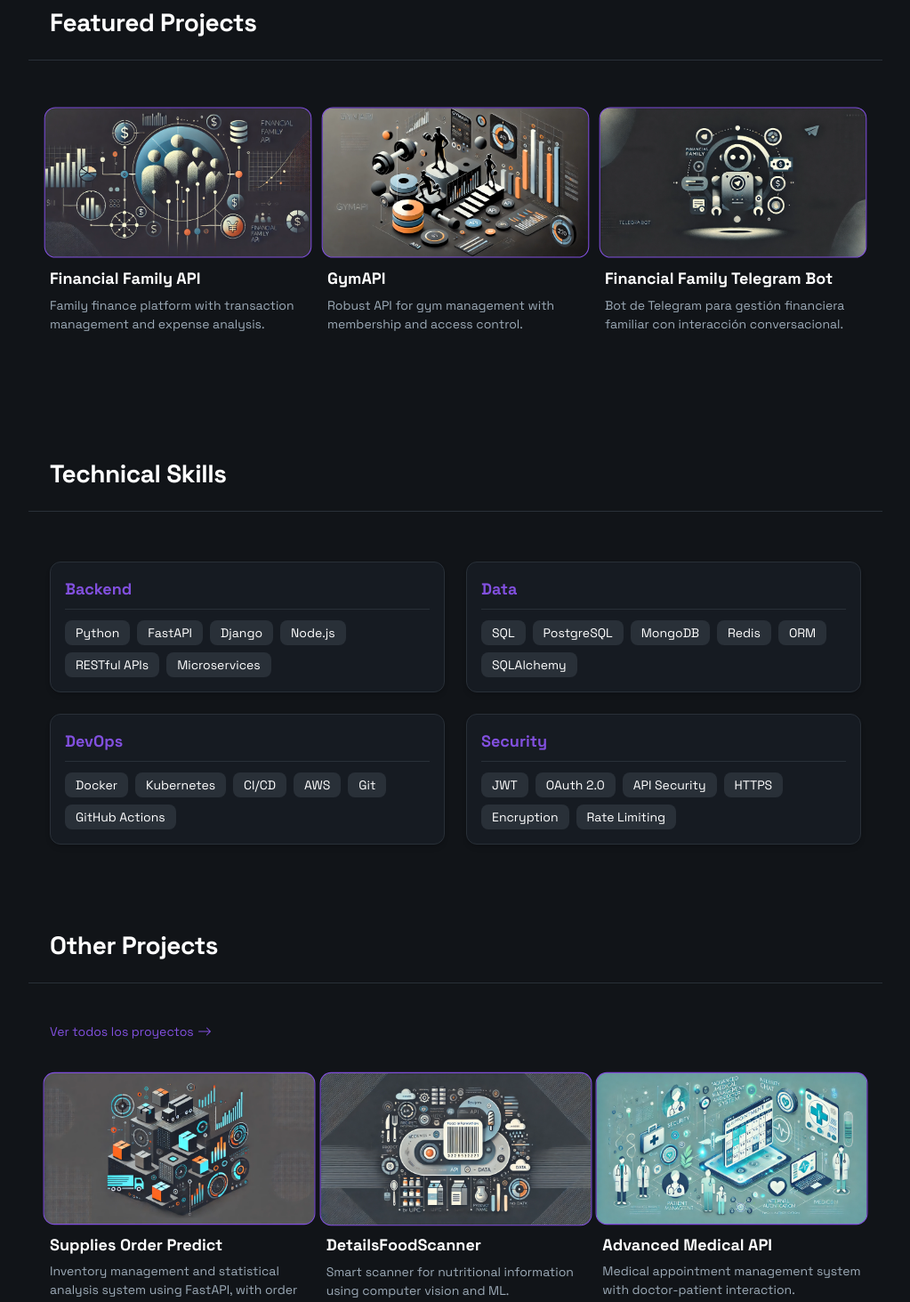
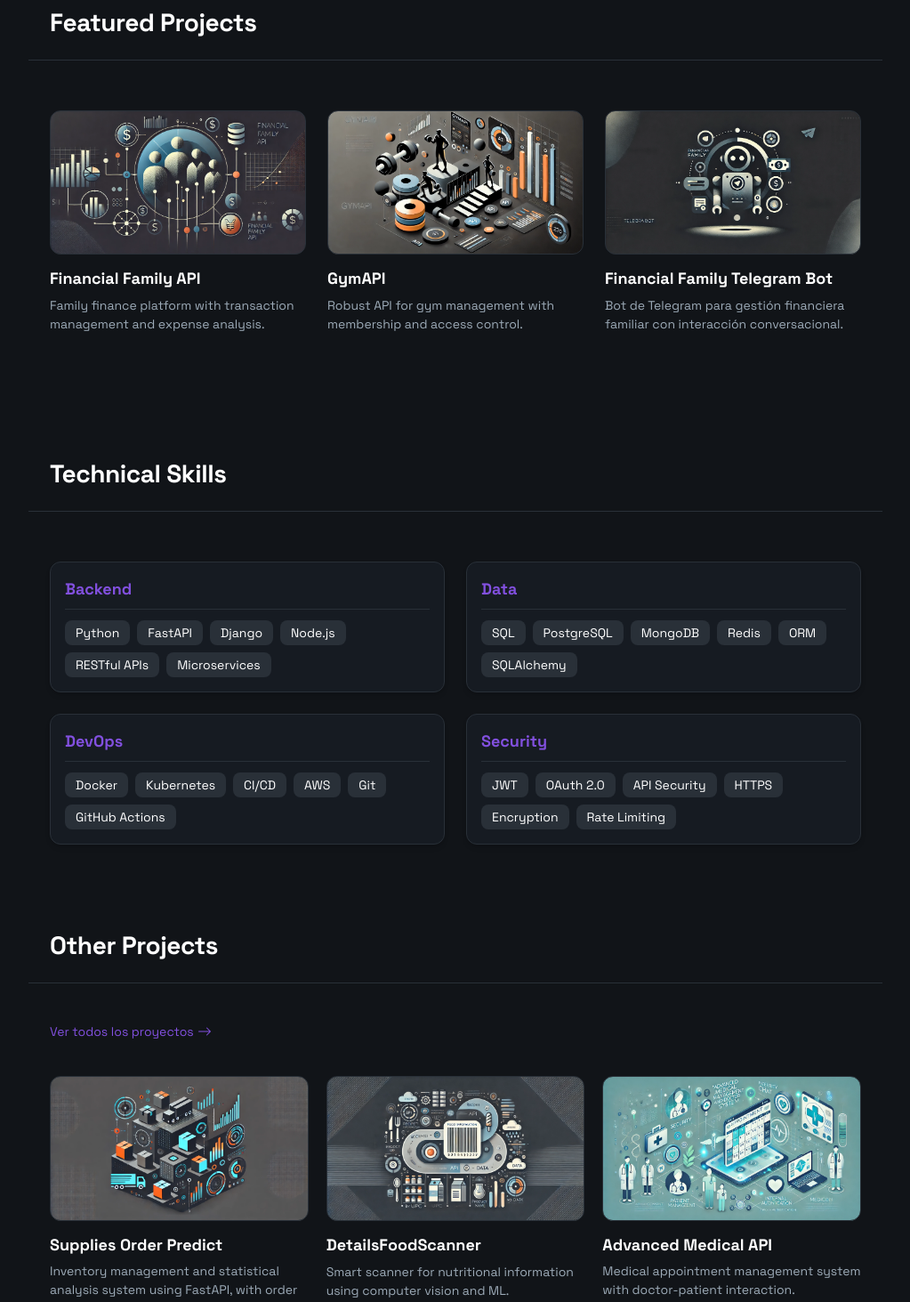
Before and after one commit to Alexmontesino96/portfolio, a React (Vite) app: page / in a window 1280 px wide. Shown: the part 440-1903 px from the top of the page at 89% size, without its empty margins (128-1151 px from the left). Built offline with nearby package versions, Linux system fonts and the light colour scheme.

Commit message:
Cambiado efecto de tarjetas en vista de escritorio para activarse solo con hover del cursor

```diff
--- a/src/pages/Home.jsx
+++ b/src/pages/Home.jsx
@@ -27,7 +27,10 @@ function Home() {
         profileRef.current.style.transform = `scale(${scaleValue})`;
       }
 
-      // Animar las tarjetas de proyectos en todas las pantallas, no solo en móviles
+      // Animar las tarjetas de proyectos solo en móviles durante el scroll
+      // En escritorio se aplicará solo con hover en CSS
+      const isMobile = window.innerWidth < 768;
+      if (isMobile) {
         projectRefs.forEach((ref, index) => {
           if (ref.current) {
             const elementRect = ref.current.getBoundingClientRect();
@@ -64,6 +67,7 @@ function Home() {
             }
           }
         });
+      }
     };
 
     // Ejecutar una vez cuando el componente se monta para aplicar efectos iniciales
@@ -157,10 +161,10 @@ function Home() {
             <Link to="/project/financial-family-api" className="flex flex-col gap-4 pb-3 group">
               <div
                 ref={projectRefs[0]}
-                className="w-full bg-center bg-no-repeat aspect-video bg-cover rounded-xl transform md:group-hover:scale-[1.05] group-hover:scale-[1.02] transition-all duration-300 border border-[#293038] group-hover:border-[--violet-9] shadow-lg md:group-hover:shadow-[0_0_15px_rgba(var(--violet-9-rgb),0.4)]"
+                className="w-full bg-center bg-no-repeat aspect-video bg-cover rounded-xl transform hover:md:scale-[1.05] md:hover:border-[--violet-9] md:hover:shadow-[0_0_15px_rgba(var(--violet-9-rgb),0.4)] transition-all duration-300 border border-[#293038]"
                 style={{
                   backgroundImage: 'url("/family_financial_api_photo.webp")',
-                  transition: 'transform 0.5s ease, border-color 0.5s ease, box-shadow 0.5s ease, translate 0.5s ease',
+                  transition: 'transform 0.5s ease, border-color 0.5s ease, box-shadow 0.5s ease',
                   transformOrigin: 'center center'
                 }}
               ></div>
@@ -172,10 +176,10 @@ function Home() {
             <Link to="/project/gym-api" className="flex flex-col gap-4 pb-3 group">
               <div
                 ref={projectRefs[1]}
-                className="w-full bg-center bg-no-repeat aspect-video bg-cover rounded-xl transform md:group-hover:scale-[1.05] group-hover:scale-[1.02] transition-all duration-300 border border-[#293038] group-hover:border-[--violet-9] shadow-lg md:group-hover:shadow-[0_0_15px_rgba(var(--violet-9-rgb),0.4)]"
+                className="w-full bg-center bg-no-repeat aspect-video bg-cover rounded-xl transform hover:md:scale-[1.05] md:hover:border-[--violet-9] md:hover:shadow-[0_0_15px_rgba(var(--violet-9-rgb),0.4)] transition-all duration-300 border border-[#293038]"
                 style={{
                   backgroundImage: 'url("/gym_api_photo.webp")',
-                  transition: 'transform 0.5s ease, border-color 0.5s ease, box-shadow 0.5s ease, translate 0.5s ease',
+                  transition: 'transform 0.5s ease, border-color 0.5s ease, box-shadow 0.5s ease',
                   transformOrigin: 'center center'
                 }}
               ></div>
@@ -187,10 +191,10 @@ function Home() {
             <Link to="/project/financial-family-telegram-bot" className="flex flex-col gap-4 pb-3 group">
               <div
                 ref={projectRefs[2]}
-                className="w-full bg-center bg-no-repeat aspect-video bg-cover rounded-xl transform md:group-hover:scale-[1.05] group-hover:scale-[1.02] transition-all duration-300 border border-[#293038] group-hover:border-[--violet-9] shadow-lg md:group-hover:shadow-[0_0_15px_rgba(var(--violet-9-rgb),0.4)]"
+                className="w-full bg-center bg-no-repeat aspect-video bg-cover rounded-xl transform hover:md:scale-[1.05] md:hover:border-[--violet-9] md:hover:shadow-[0_0_15px_rgba(var(--violet-9-rgb),0.4)] transition-all duration-300 border border-[#293038]"
                 style={{
                   backgroundImage: 'url("/telegra_bot_financial_family.webp")',
-                  transition: 'transform 0.5s ease, border-color 0.5s ease, box-shadow 0.5s ease, translate 0.5s ease',
+                  transition: 'transform 0.5s ease, border-color 0.5s ease, box-shadow 0.5s ease',
                   transformOrigin: 'center center'
                 }}
               ></div>
@@ -269,10 +273,10 @@ function Home() {
             <Link to="/project/supplies-order-predict" className="flex flex-col gap-4 pb-3 group">
               <div
                 ref={projectRefs[3]}
-                className="w-full bg-center bg-no-repeat aspect-video bg-cover rounded-xl transform md:group-hover:scale-[1.05] group-hover:scale-[1.02] transition-all duration-300 border border-[#293038] group-hover:border-[--violet-9] shadow-lg md:group-hover:shadow-[0_0_15px_rgba(var(--violet-9-rgb),0.4)]"
+                className="w-full bg-center bg-no-repeat aspect-video bg-cover rounded-xl transform hover:md:scale-[1.05] md:hover:border-[--violet-9] md:hover:shadow-[0_0_15px_rgba(var(--violet-9-rgb),0.4)] transition-all duration-300 border border-[#293038]"
                 style={{
                   backgroundImage: 'url("/order_predict.webp")',
-                  transition: 'transform 0.5s ease, border-color 0.5s ease, box-shadow 0.5s ease, translate 0.5s ease',
+                  transition: 'transform 0.5s ease, border-color 0.5s ease, box-shadow 0.5s ease',
                   transformOrigin: 'center center'
                 }}
               ></div>
@@ -285,10 +289,10 @@ function Home() {
             <a href="https://github.com/Alexmontesino96/DetailsFoodScanner" target="_blank" className="flex flex-col gap-4 pb-3 group">
               <div
                 ref={projectRefs[4]}
-                className="w-full bg-center bg-no-repeat aspect-video bg-cover rounded-xl transform md:group-hover:scale-[1.05] group-hover:scale-[1.02] transition-all duration-300 border border-[#293038] group-hover:border-[--violet-9] shadow-lg md:group-hover:shadow-[0_0_15px_rgba(var(--violet-9-rgb),0.4)]"
+                className="w-full bg-center bg-no-repeat aspect-video bg-cover rounded-xl transform hover:md:scale-[1.05] md:hover:border-[--violet-9] md:hover:shadow-[0_0_15px_rgba(var(--violet-9-rgb),0.4)] transition-all duration-300 border border-[#293038]"
                 style={{
                   backgroundImage: 'url("/detail_food_scanner.webp")',
-                  transition: 'transform 0.5s ease, border-color 0.5s ease, box-shadow 0.5s ease, translate 0.5s ease',
+                  transition: 'transform 0.5s ease, border-color 0.5s ease, box-shadow 0.5s ease',
                   transformOrigin: 'center center'
                 }}
               ></div>
@@ -301,10 +305,10 @@ function Home() {
             <a href="https://github.com/Alexmontesino96/api-citas-medicas-main" target="_blank" className="flex flex-col gap-4 pb-3 group">
               <div
                 ref={projectRefs[5]}
-                className="w-full bg-center bg-no-repeat aspect-video bg-cover rounded-xl transform md:group-hover:scale-[1.05] group-hover:scale-[1.02] transition-all duration-300 border border-[#293038] group-hover:border-[--violet-9] shadow-lg md:group-hover:shadow-[0_0_15px_rgba(var(--violet-9-rgb),0.4)]"
+                className="w-full bg-center bg-no-repeat aspect-video bg-cover rounded-xl transform hover:md:scale-[1.05] md:hover:border-[--violet-9] md:hover:shadow-[0_0_15px_rgba(var(--violet-9-rgb),0.4)] transition-all duration-300 border border-[#293038]"
                 style={{
                   backgroundImage: 'url("/api_medical.webp")',
-                  transition: 'transform 0.5s ease, border-color 0.5s ease, box-shadow 0.5s ease, translate 0.5s ease',
+                  transition: 'transform 0.5s ease, border-color 0.5s ease, box-shadow 0.5s ease',
                   transformOrigin: 'center center'
                 }}
               ></div>
```
Lines whose indentation alone changed are shown as unchanged.
